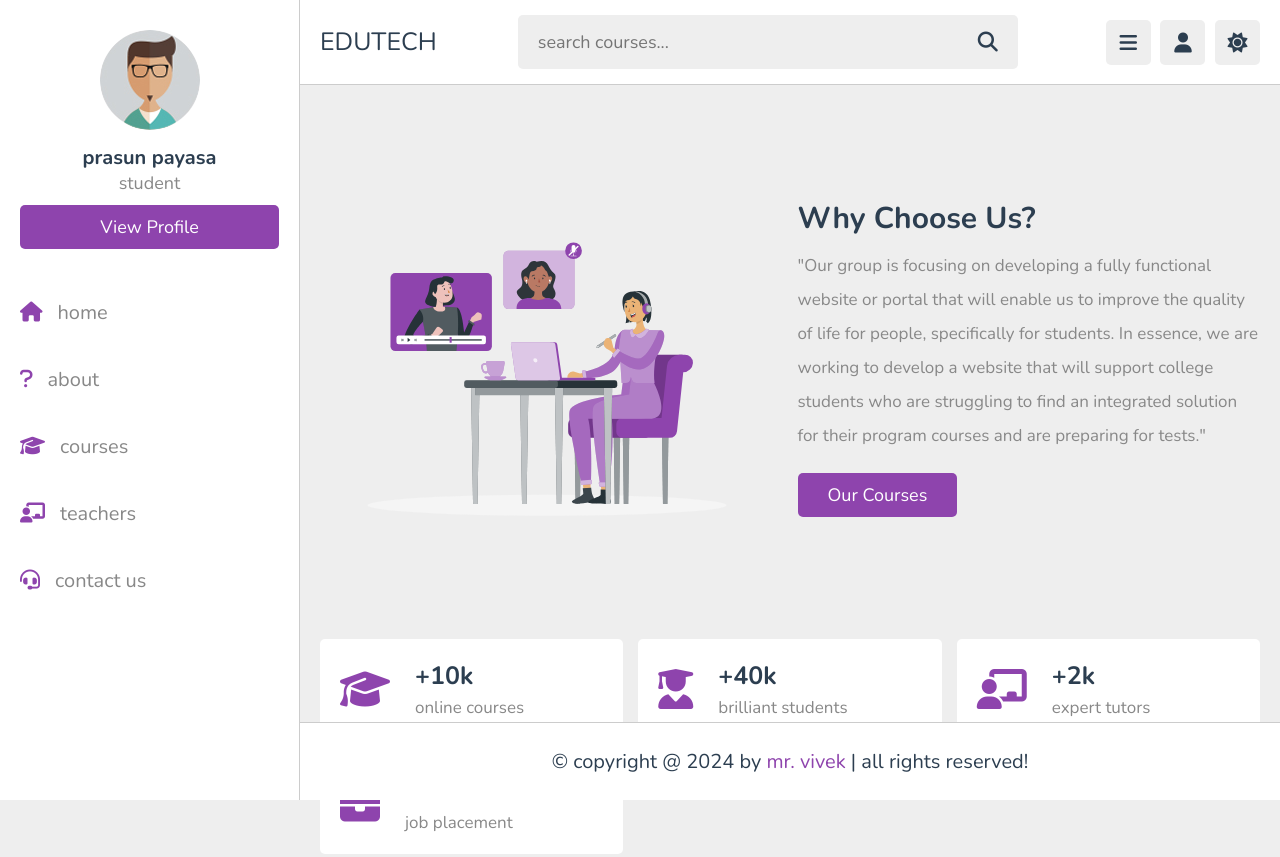
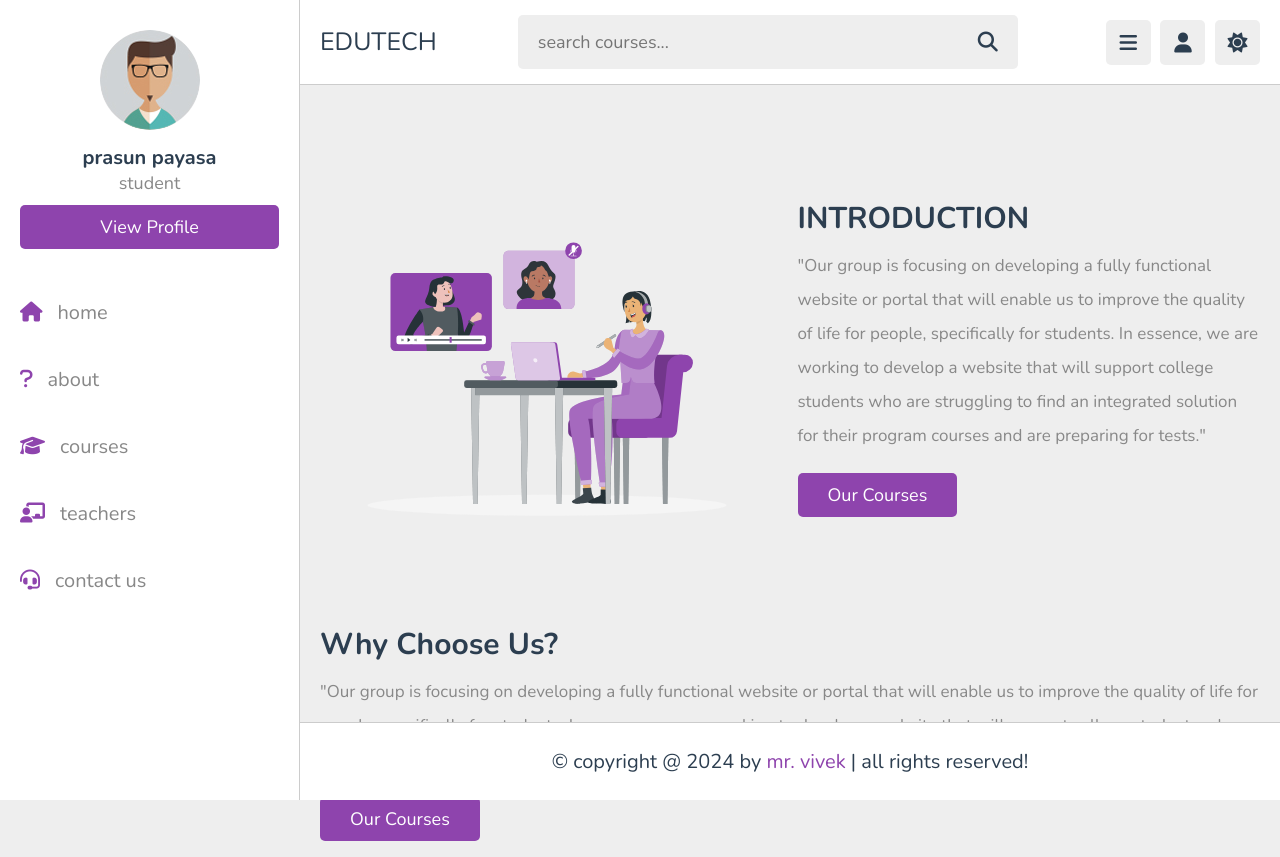
Before and after one commit to Vivek77718/edutech, a plain HTML site: page about.html in a window 1280 px wide. Shown: the top 857 px of the page. Drawn offline with nearby package versions, Linux system fonts and the light colour scheme.

Commit message:
edit comment

```diff
--- a/about.html
+++ b/about.html
@@ -79,6 +79,11 @@
          <img src="images/about-img.svg" alt="">
       </div>
 
+      <div class="content">
+         <h3>INTRODUCTION</h3>
+         <p>"Our group is focusing on developing a fully functional website or portal that will enable us to improve the quality of life for people, specifically for students. In essence, we are working to develop a website that will support college students who are struggling to find an integrated solution for their program courses and are preparing for tests."</p>
+         <a href="courses.html" class="inline-btn">our courses</a>
+      </div>
       <div class="content">
          <h3>why choose us?</h3>
          <p>"Our group is focusing on developing a fully functional website or portal that will enable us to improve the quality of life for people, specifically for students. In essence, we are working to develop a website that will support college students who are struggling to find an integrated solution for their program courses and are preparing for tests."</p>
```
